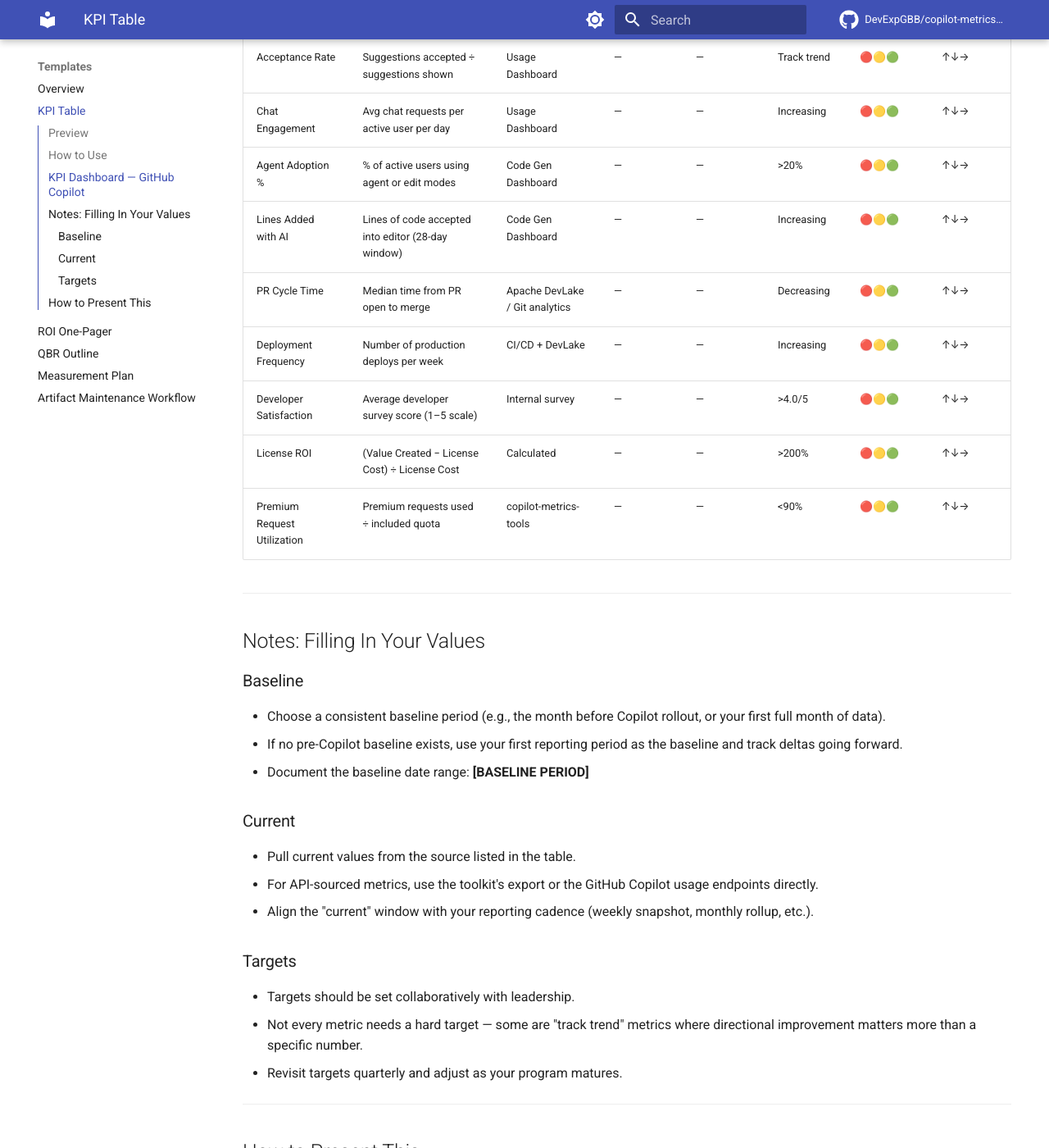
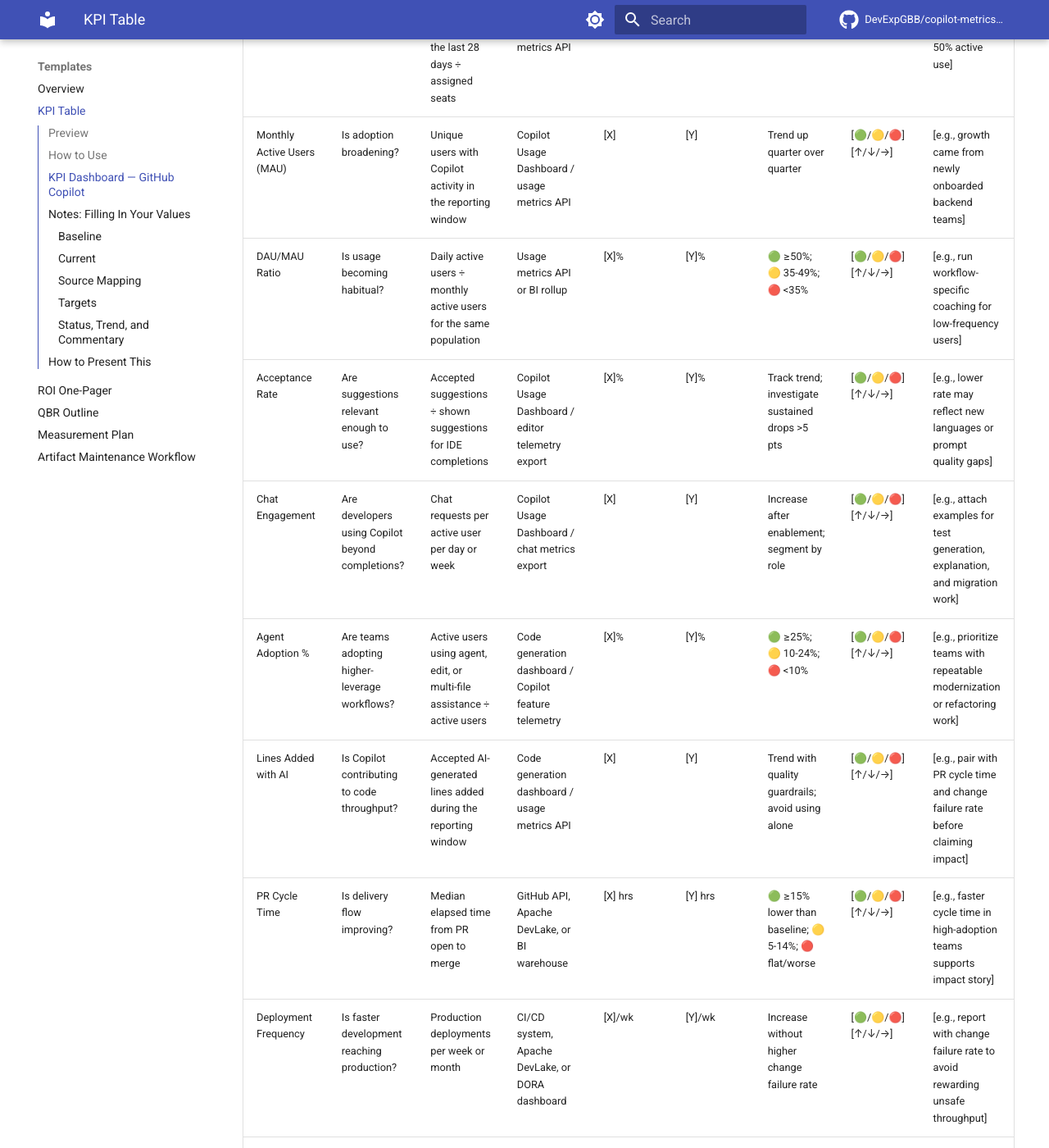
Before and after one commit to DevExpGbb/copilot-metrics-roi-toolkit, an MkDocs documentation site: the page built from docs/exec-templates/kpi-table.md, in a window 1280 px wide and 1400 px high, scrolled down 1763 px. Shown: the whole window at 82% size. Built offline with MkDocs 1.6.1 and Material for MkDocs 9.7.7, drawn with Linux system fonts in a browser that asks for light colours; comment, search, counter and statistics services are not loaded; some of the changed text lies outside the part shown.

Commit message:
Enhance KPI table executive template
Co-authored-by: Copilot <223556219+Copilot@users.noreply.github.com>

```diff
--- a/docs/exec-templates/kpi-table.md
+++ b/docs/exec-templates/kpi-table.md
@@ -24,14 +24,17 @@
 ## How to Use
 
 1. **Copy** this template into your reporting tool (Google Slides, PowerPoint, Confluence, Notion, etc.).
-2. **Fill in** the Baseline column with your pre-Copilot or initial measurement values.
-3. **Update** the Current column with the latest data from the listed sources.
-4. **Set** Target values that align with your organization's goals.
-5. **Update** Status and Trend each reporting cycle to show progress at a glance.
+2. **Pick** the 6-8 KPIs that match the decision you need: adoption health, productivity impact, investment value, or scale readiness.
+3. **Map** each KPI to one named source of record and one measurement window so leaders know what changed and why.
+4. **Set** targets or thresholds before the reporting cycle closes; avoid changing goals after results are known.
+5. **Update** Status, Trend, and Commentary each cycle so the table explains both the number and the action.
 
 **Status legend:** 🟢 On/above target · 🟡 Approaching target · 🔴 Below target or needs attention
 
 **Trend legend:** ↑ Improving · ↓ Declining · → Flat
+
+!!! tip "Executive-ready rule"
+    Every row should answer: **What changed? Why does it matter? What action are we taking?** If a metric cannot answer those questions, move it to the appendix.
 
 ---
 
@@ -39,20 +42,20 @@
 
 *Reporting period: [START DATE] — [END DATE]*
 
-| KPI | Definition | Source | Baseline | Current | Target | Status | Trend |
-|-----|-----------|--------|----------|---------|--------|--------|-------|
-| Seat Utilization | % of assigned seats with activity in 28 days | Usage Dashboard | — | — | >70% | 🔴🟡🟢 | ↑↓→ |
-| Monthly Active Users (MAU) | Unique users with activity in 28-day window | Usage Dashboard | — | — | — | 🔴🟡🟢 | ↑↓→ |
-| DAU/MAU Ratio | Daily engagement depth (daily actives ÷ monthly actives) | API | — | — | >50% | 🔴🟡🟢 | ↑↓→ |
-| Acceptance Rate | Suggestions accepted ÷ suggestions shown | Usage Dashboard | — | — | Track trend | 🔴🟡🟢 | ↑↓→ |
-| Chat Engagement | Avg chat requests per active user per day | Usage Dashboard | — | — | Increasing | 🔴🟡🟢 | ↑↓→ |
-| Agent Adoption % | % of active users using agent or edit modes | Code Gen Dashboard | — | — | >20% | 🔴🟡🟢 | ↑↓→ |
-| Lines Added with AI | Lines of code accepted into editor (28-day window) | Code Gen Dashboard | — | — | Increasing | 🔴🟡🟢 | ↑↓→ |
-| PR Cycle Time | Median time from PR open to merge | Apache DevLake / Git analytics | — | — | Decreasing | 🔴🟡🟢 | ↑↓→ |
-| Deployment Frequency | Number of production deploys per week | CI/CD + DevLake | — | — | Increasing | 🔴🟡🟢 | ↑↓→ |
-| Developer Satisfaction | Average developer survey score (1–5 scale) | Internal survey | — | — | >4.0/5 | 🔴🟡🟢 | ↑↓→ |
-| License ROI | (Value Created − License Cost) ÷ License Cost | Calculated | — | — | >200% | 🔴🟡🟢 | ↑↓→ |
-| Premium Request Utilization | Premium requests used ÷ included quota | copilot-metrics-tools | — | — | <90% | 🔴🟡🟢 | ↑↓→ |
+| KPI | Executive question | Definition | Source of record | Baseline | Current | Target / threshold | Status / trend | Commentary |
+|-----|--------------------|------------|------------------|----------|---------|--------------------|----------------|------------|
+| Seat Utilization | Are paid licenses being used? | Assigned seats with Copilot activity in the last 28 days ÷ assigned seats | Copilot Usage Dashboard / usage metrics API | [X]% | [Y]% | 🟢 ≥75%; 🟡 60-74%; 🔴 <60% | [🟢/🟡/🔴] [↑/↓/→] | [e.g., enablement focus for teams below 50% active use] |
+| Monthly Active Users (MAU) | Is adoption broadening? | Unique users with Copilot activity in the reporting window | Copilot Usage Dashboard / usage metrics API | [X] | [Y] | Trend up quarter over quarter | [🟢/🟡/🔴] [↑/↓/→] | [e.g., growth came from newly onboarded backend teams] |
+| DAU/MAU Ratio | Is usage becoming habitual? | Daily active users ÷ monthly active users for the same population | Usage metrics API or BI rollup | [X]% | [Y]% | 🟢 ≥50%; 🟡 35-49%; 🔴 <35% | [🟢/🟡/🔴] [↑/↓/→] | [e.g., run workflow-specific coaching for low-frequency users] |
+| Acceptance Rate | Are suggestions relevant enough to use? | Accepted suggestions ÷ shown suggestions for IDE completions | Copilot Usage Dashboard / editor telemetry export | [X]% | [Y]% | Track trend; investigate sustained drops >5 pts | [🟢/🟡/🔴] [↑/↓/→] | [e.g., lower rate may reflect new languages or prompt quality gaps] |
+| Chat Engagement | Are developers using Copilot beyond completions? | Chat requests per active user per day or week | Copilot Usage Dashboard / chat metrics export | [X] | [Y] | Increase after enablement; segment by role | [🟢/🟡/🔴] [↑/↓/→] | [e.g., attach examples for test generation, explanation, and migration work] |
+| Agent Adoption % | Are teams adopting higher-leverage workflows? | Active users using agent, edit, or multi-file assistance ÷ active users | Code generation dashboard / Copilot feature telemetry | [X]% | [Y]% | 🟢 ≥25%; 🟡 10-24%; 🔴 <10% | [🟢/🟡/🔴] [↑/↓/→] | [e.g., prioritize teams with repeatable modernization or refactoring work] |
+| Lines Added with AI | Is Copilot contributing to code throughput? | Accepted AI-generated lines added during the reporting window | Code generation dashboard / usage metrics API | [X] | [Y] | Trend with quality guardrails; avoid using alone | [🟢/🟡/🔴] [↑/↓/→] | [e.g., pair with PR cycle time and change failure rate before claiming impact] |
+| PR Cycle Time | Is delivery flow improving? | Median elapsed time from PR open to merge | GitHub API, Apache DevLake, or BI warehouse | [X] hrs | [Y] hrs | 🟢 ≥15% lower than baseline; 🟡 5-14%; 🔴 flat/worse | [🟢/🟡/🔴] [↑/↓/→] | [e.g., faster cycle time in high-adoption teams supports impact story] |
+| Deployment Frequency | Is faster development reaching production? | Production deployments per week or month | CI/CD system, Apache DevLake, or DORA dashboard | [X]/wk | [Y]/wk | Increase without higher change failure rate | [🟢/🟡/🔴] [↑/↓/→] | [e.g., report with change failure rate to avoid rewarding unsafe throughput] |
+| Developer Satisfaction | Is Copilot improving developer experience? | Average survey score on usefulness, flow, or time saved | Internal pulse survey | [X]/5 | [Y]/5 | 🟢 ≥4.0/5; 🟡 3.5-3.9; 🔴 <3.5 | [🟢/🟡/🔴] [↑/↓/→] | [e.g., cite top verbatim theme, not individual comments] |
+| License ROI | Does estimated value exceed cost? | (Estimated value created - license and enablement cost) ÷ cost | ROI model using finance-approved assumptions | [X]% | [Y]% | 🟢 ≥200%; 🟡 100-199%; 🔴 <100% | [🟢/🟡/🔴] [↑/↓/→] | [e.g., separate measured savings from directional productivity signals] |
+| Premium Request Utilization | Are advanced features scaled sustainably? | Premium requests used ÷ included or budgeted quota | Copilot admin reporting / billing export | [X]% | [Y]% | 🟢 <75%; 🟡 75-89%; 🔴 ≥90% | [🟢/🟡/🔴] [↑/↓/→] | [e.g., review heavy-use teams before renewal or quota decisions] |
 
 ---
 
@@ -62,19 +65,36 @@
 
 - Choose a consistent baseline period (e.g., the month before Copilot rollout, or your first full month of data).
 - If no pre-Copilot baseline exists, use your first reporting period as the baseline and track deltas going forward.
+- Use the same population for baseline and current values whenever possible; if the seat pool changed, note it in Commentary.
 - Document the baseline date range: **[BASELINE PERIOD]**
 
 ### Current
 
-- Pull current values from the source listed in the table.
+- Pull current values from the source of record listed in the table.
 - For API-sourced metrics, use the toolkit's export or the GitHub Copilot usage endpoints directly.
 - Align the "current" window with your reporting cadence (weekly snapshot, monthly rollup, etc.).
+- Add the refresh date or data-lag note when a dashboard trails real-time usage.
+
+### Source Mapping
+
+- Use **Copilot dashboards/API** for adoption, engagement, and feature utilization.
+- Use **GitHub, DevLake, CI/CD, or BI** for delivery and DORA-style outcomes.
+- Use **surveys and finance models** for satisfaction, time savings, and ROI assumptions.
+- Name one owner for each source so executives know who can explain variance.
 
 ### Targets
 
-- Targets should be set collaboratively with leadership.
-- Not every metric needs a hard target — some are "track trend" metrics where directional improvement matters more than a specific number.
+- Set thresholds collaboratively with leadership before the period closes.
+- Use green/yellow/red bands when a metric has an operational decision tied to it.
+- Use "track trend" only when directional improvement matters more than a hard target.
 - Revisit targets quarterly and adjust as your program matures.
+
+### Status, Trend, and Commentary
+
+- **Status** compares Current to the Target / threshold for this period.
+- **Trend** compares Current to the previous reporting period, not to baseline.
+- **Commentary** should be one sentence: driver, implication, or next action.
+- Mark a metric yellow when the number is acceptable but the trend needs attention.
 
 ---
 
@@ -84,15 +104,20 @@
 
 - Lead with the top 3–5 KPIs most relevant to their priorities.
 - Use status colors to draw attention — green means "no discussion needed," red means "here's what we're doing about it."
-- Keep the full table as a backup slide or appendix.
+- Keep the full table as a backup slide or appendix and summarize the decision needed in the first sentence.
 
 **For operational audiences (engineering managers, platform teams):**
 
 - Show the full table.
-- Add sparkline trends or month-over-month deltas if your tooling supports it.
-- Pair with qualitative commentary on what's driving changes.
+- Add sparklines or month-over-month deltas if your tooling supports them.
+- Pair status changes with the team, language, or workflow driving the movement.
 
 **For procurement/finance audiences:**
 
 - Focus on Seat Utilization, License ROI, and Premium Request Utilization.
 - Pair with the [ROI One-Pager](roi-one-pager.md) for investment justification context.
+
+**What to do next:**
+
+- :material-chart-line: Pair this table with the [ROI One-Pager](roi-one-pager.md) when preparing renewal or expansion decisions.
+- :material-database: Use [Dashboards & Data Sources](../dashboards-data-sources.md) to confirm where each metric should come from.
```
Also changed, not shown: 1 other file.
